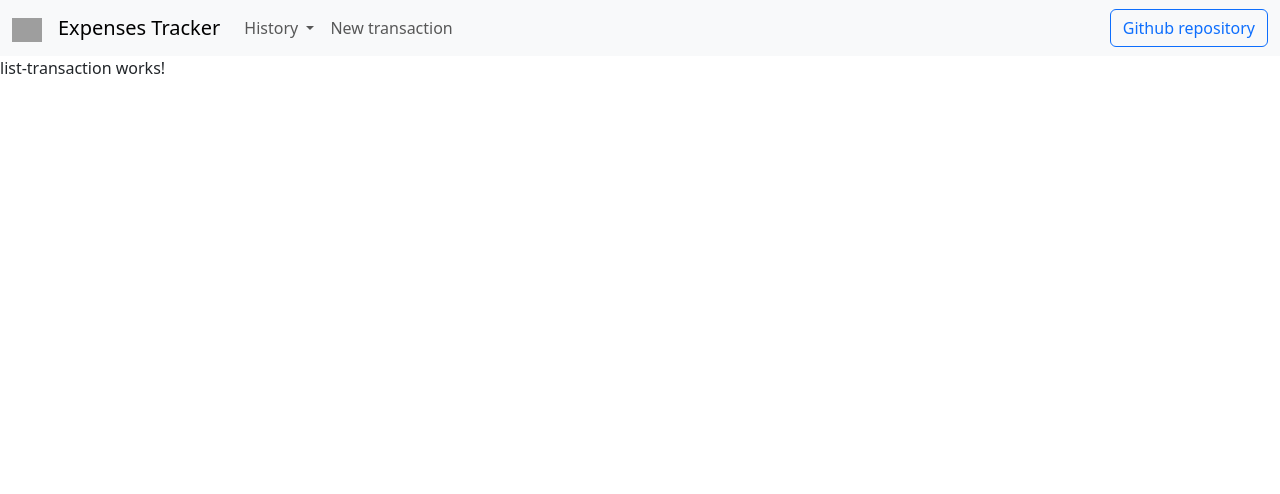
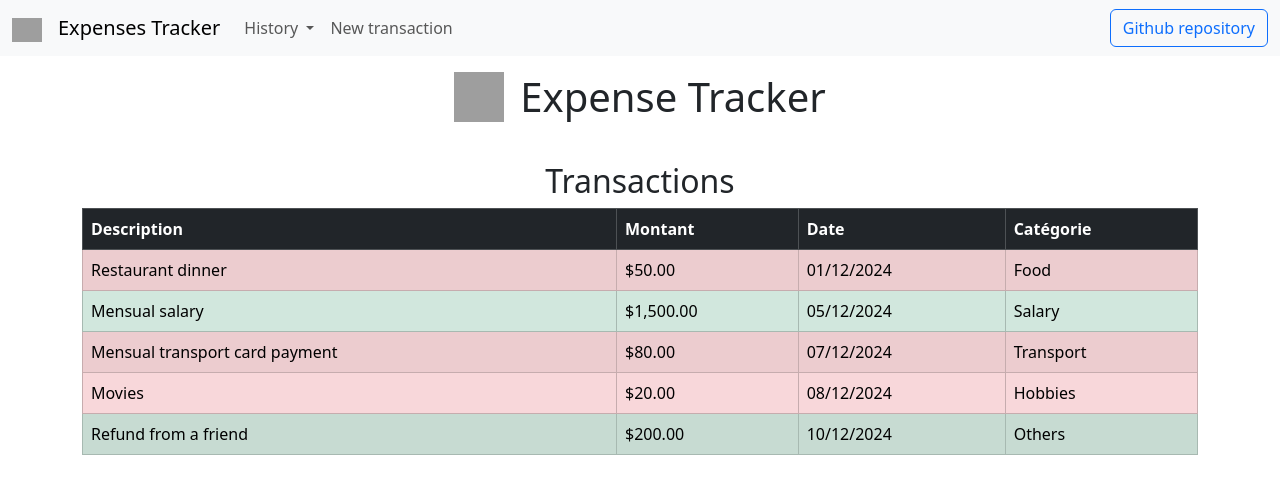
Before and after one commit to lgitdev/sauvNode, an Angular app in the folder expenses-tracker/: page /dashboard in a window 1280 px wide. Shown: the top 494 px of the page. Built offline with nearby package versions, Linux system fonts and the light colour scheme; grey boxes are pictures that could not be loaded.

Commit message:
Service creation and transactions table design

```diff
--- a/expenses-tracker/src/app/transactions/list-transaction/list-transaction.component.html
+++ b/expenses-tracker/src/app/transactions/list-transaction/list-transaction.component.html
@@ -1 +1,34 @@
-<p>list-transaction works!</p>
+<div class="d-flex justify-content-center align-items-center p-3">
+    <img
+            src="https://img.icons8.com/?size=100&id=34013&format=png&color=000000"
+            alt="Logo"
+            class="me-3"
+            style="height: 50px; width: 50px;" />
+    <h1 class="m-0">Expense Tracker</h1>
+</div>
+
+<div class="container mt-4">
+    <h2 class="text-center">Transactions</h2>
+    <table class="table table-striped table-bordered">
+        <thead class="table-dark">
+        <tr>
+            <th>Description</th>
+            <th>Montant</th>
+            <th>Date</th>
+            <th>Catégorie</th>
+        </tr>
+        </thead>
+        <tbody>
+        <tr *ngFor="let transaction of transactions"
+            [ngClass]="{
+          'table-success': !transaction.isExpense,
+          'table-danger': transaction.isExpense
+        }">
+            <td>{{ transaction.description }}</td>
+            <td>{{ transaction.amount | currency }}</td>
+            <td>{{ transaction.date | date: 'dd/MM/yyyy' }}</td>
+            <td>{{ transaction.category }}</td>
+        </tr>
+        </tbody>
+    </table>
+</div>
--- a/expenses-tracker/src/app/transactions/list-transaction/list-transaction.component.ts
+++ b/expenses-tracker/src/app/transactions/list-transaction/list-transaction.component.ts
@@ -1,12 +1,27 @@
-import { Component } from '@angular/core';
+import {Component, OnInit} from '@angular/core';
+import {Transaction} from "../transaction";
+import {TransactionsService} from "../transactions.service";
+import {CurrencyPipe, DatePipe, NgClass, NgForOf} from "@angular/common";
 
 @Component({
   selector: 'app-list-transaction',
-  imports: [],
+  imports: [
+    NgForOf,
+    CurrencyPipe,
+    DatePipe,
+    NgClass
+  ],
   templateUrl: './list-transaction.component.html',
   standalone: true,
   styles: ``
 })
-export class ListTransactionComponent {
+export class ListTransactionComponent implements OnInit {
+  transactions: Transaction[];
+
+  constructor(private transactionsService: TransactionsService) {}
+
+  ngOnInit() {
+    this.transactions = this.transactionsService.getTransactions();
+  }
 
 }
--- /dev/null
+++ b/expenses-tracker/src/app/transactions/transactions.service.ts
@@ -0,0 +1,31 @@
+import { Injectable } from '@angular/core';
+import {TRANSACTIONS} from "./mock-transaction-list";
+import {Transaction} from "./transaction";
+
+@Injectable({
+  providedIn: 'root'
+})
+export class TransactionsService {
+
+  constructor() { }
+
+  getTransactions(): Transaction[] {
+    return TRANSACTIONS;
+  }
+  // return all the expenses
+  getExpenses(): Transaction[] {
+    return TRANSACTIONS.filter((transaction) => transaction.isExpense);
+  }
+
+  // return all the incomes
+  getIncomes(): Transaction[] {
+    return TRANSACTIONS.filter((transaction) => !transaction.isExpense);
+  }
+
+  // calculate the balance of our database
+  calculateBalance(): number {
+    const incomes:number = this.getIncomes().reduce((total:number, transaction:Transaction):number => total + transaction.amount, 0);
+    const expenses:number = this.getExpenses().reduce((total:number, transaction:Transaction):number => total + transaction.amount, 0);
+    return incomes - expenses;
+  }
+}
```
